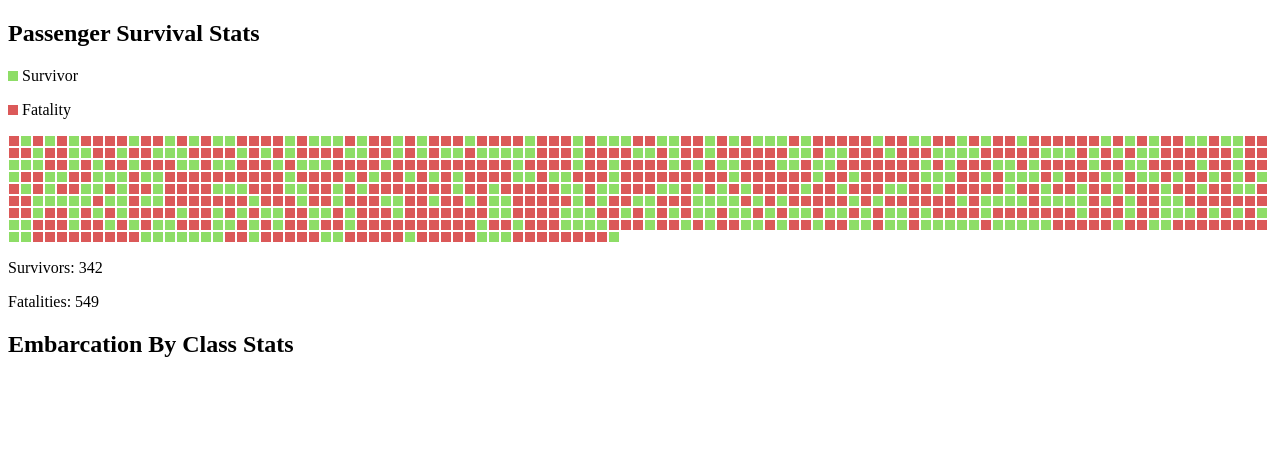
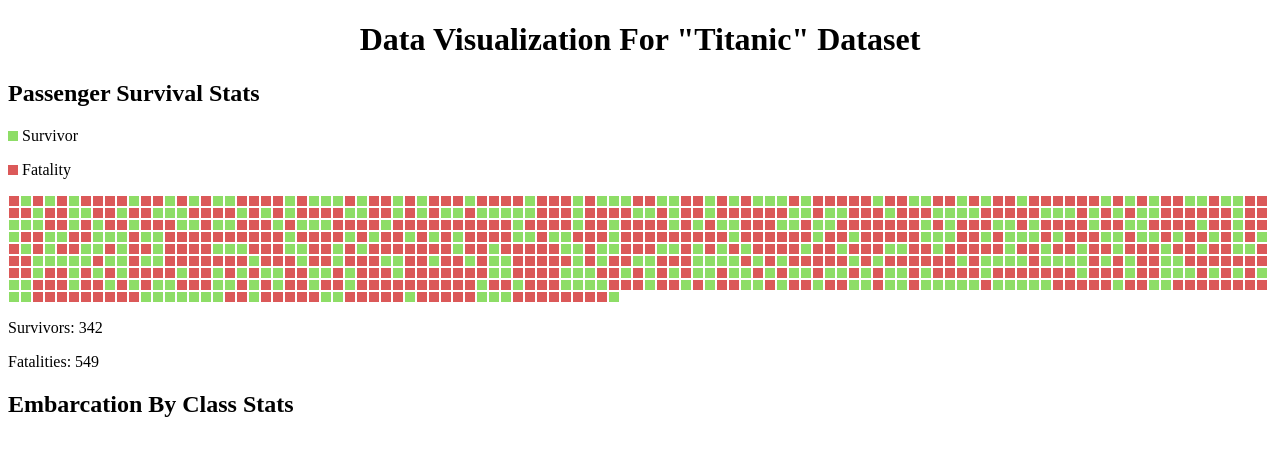
Before and after one commit to GSCrawley/titanic-dataset, a plain HTML site: page titanic.html in a window 1280 px wide. Drawn offline with Linux system fonts and the light colour scheme.

Commit message:
Added h1 title

```diff
--- a/titanic.html
+++ b/titanic.html
@@ -5,6 +5,9 @@
     <title></title>
   </head>
   <body>
+
+    <h1 style="text-align:center">Data Visualization For "Titanic" Dataset</h1>
+
     <div class="passenger-survival-stats">
       <h2>Passenger Survival Stats</h2>
       <p><span style="display:inline-block;height:10px;width:10px;background-color:#8edd67"></span> Survivor</p>
```
